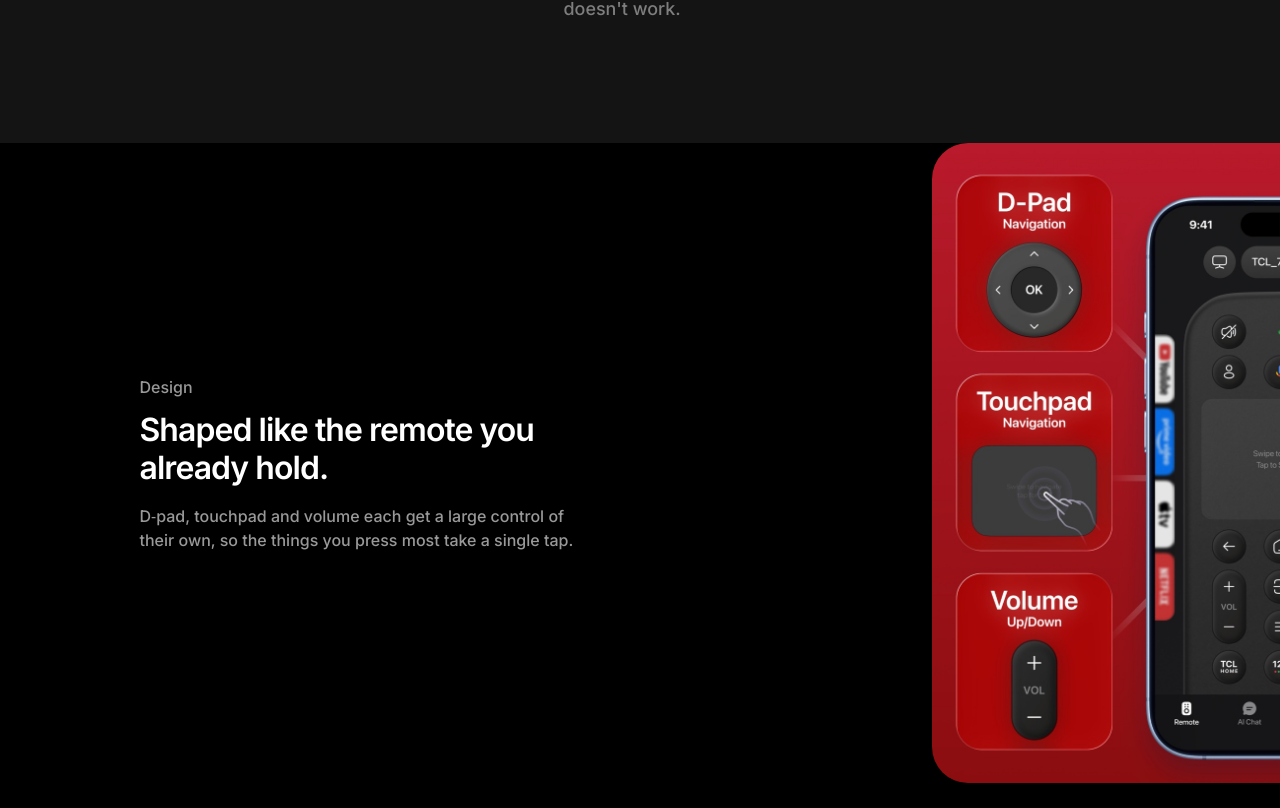
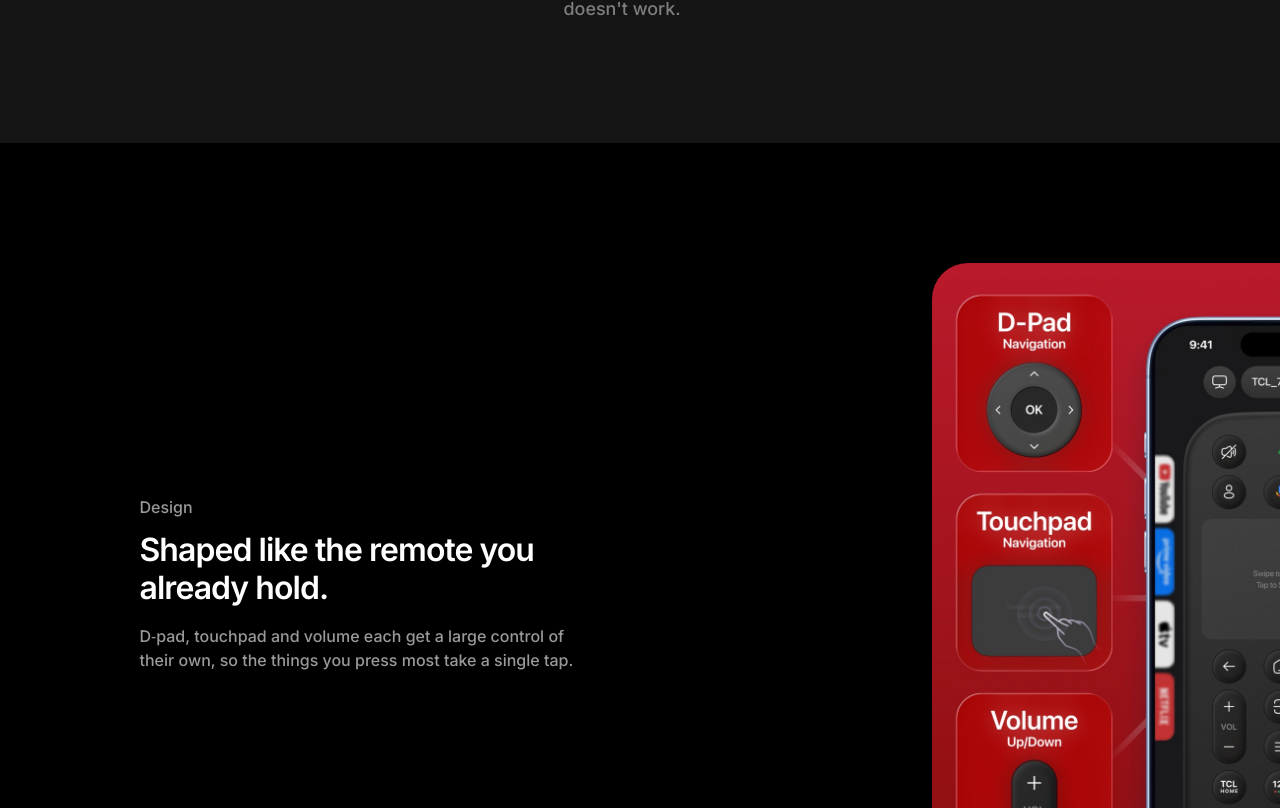
Before and after one commit to norin-web/tclapp, a React (Vite) app: page /about in a window 1280 px wide. Shown: the part 852-1660 px from the top of the page. Built offline with nearby package versions, Linux system fonts and the light colour scheme.

Commit message:
About: space above the design block

```diff
--- a/src/styles/index.css
+++ b/src/styles/index.css
@@ -311,7 +311,7 @@ ul, ol { list-style: none; }
 .design__img { align-self: flex-end; width: min(326px, 84vw); border-radius: 32px 0 0 32px; margin-top: 16px; }
 @media (min-width: 900px) {
   /* text sits on the same line as other sections; the render bleeds to the window edge */
-  .design { flex-direction: row; align-items: center; justify-content: space-between; height: 640px; padding: 0 0 0 calc((100% - min(var(--page), 100% - 2 * var(--gutter))) / 2 + 96px); }
+  .design { flex-direction: row; align-items: center; justify-content: space-between; height: 640px; margin-top: 120px; padding: 0 0 0 calc((100% - min(var(--page), 100% - 2 * var(--gutter))) / 2 + 96px); }
   .design__img { width: 348px; height: 640px; object-fit: cover; margin: 0; border-radius: 36px 0 0 36px; }
 }
 .principles { display: grid; gap: 28px; margin-top: 28px; }
```
